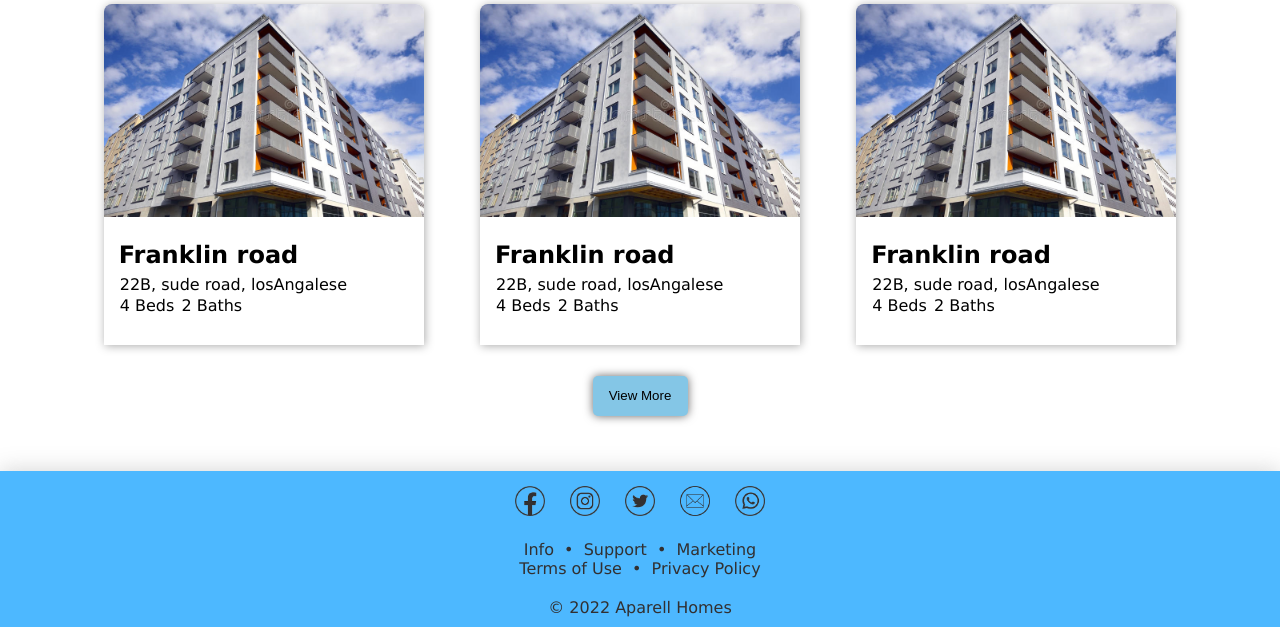
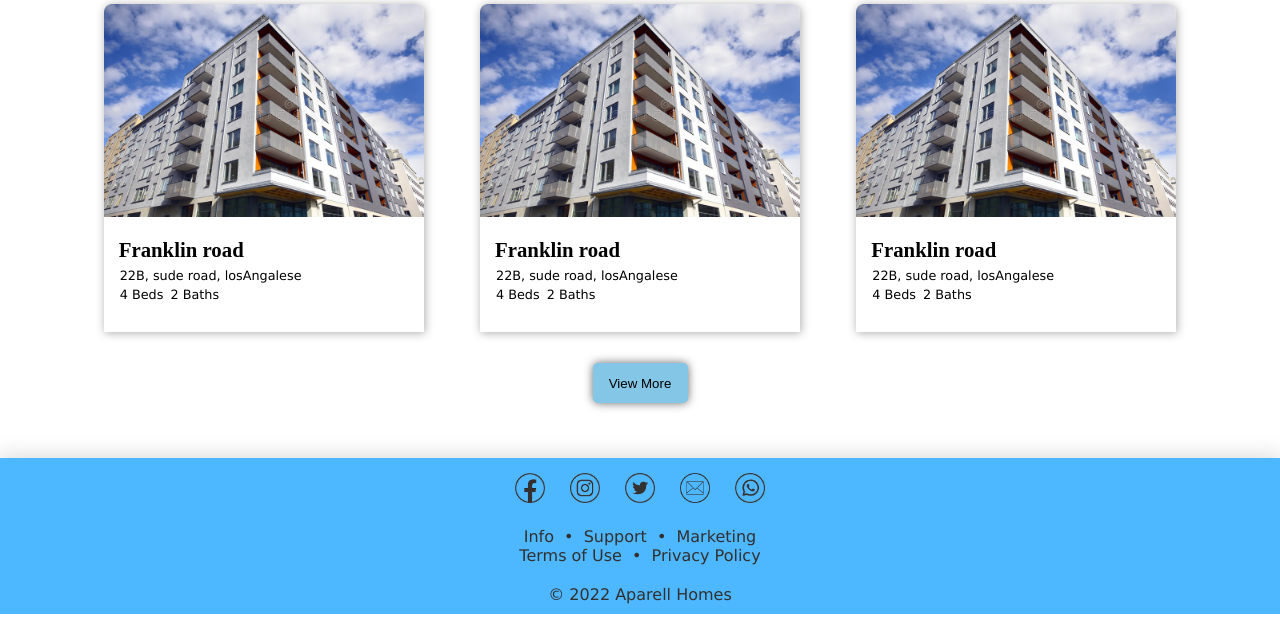
Before and after one commit to IT21219320/Aparell-Homes, a PHP site: page / in a window 1280 px wide. Shown: the part 1031-1658 px from the top of the page. Run offline with PHP 8.4, Linux system fonts and the light colour scheme; data that the repository does not hold is empty.

Commit message:
fontsize

```diff
--- a/src/style/lightstyle.css
+++ b/src/style/lightstyle.css
@@ -306,17 +306,22 @@ footer div{
 }
 #title{
     margin-bottom: 6px;
+    font-family:Rockwell;
+    font-size: 130%;
 }
 #Address{
     margin: 1px;
+    font-size: 80%;
 }
 #noOfBeds{
     margin: 1px;
     display:inline-block;
     margin: 1px 1px 20px 1px;
+    font-size: 80%;
 }
 #baths{
     margin: 1px 1px 20px 1px;
+    font-size: 80%;
 }
 .adpic{
     border-radius: 8px 8px 0px 0px;
```
